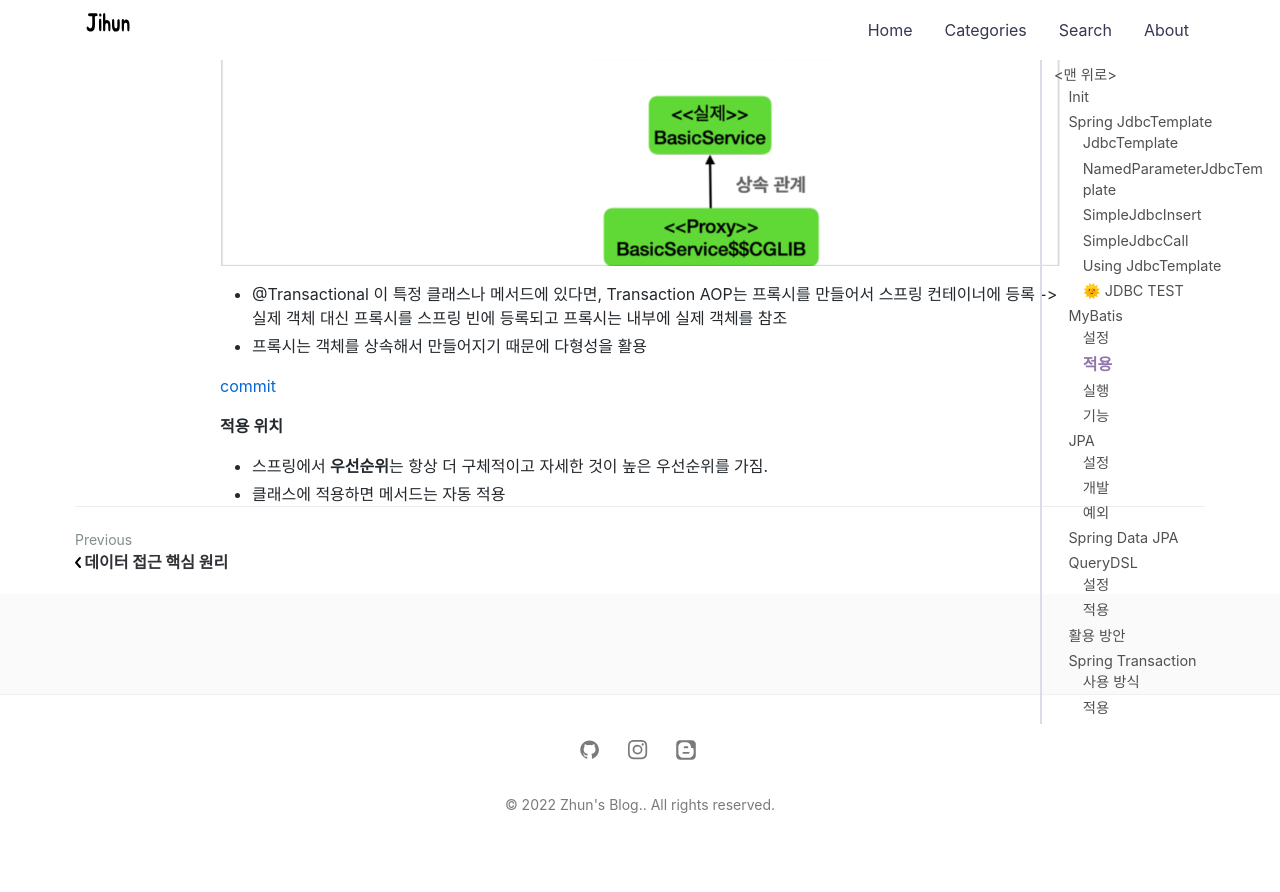
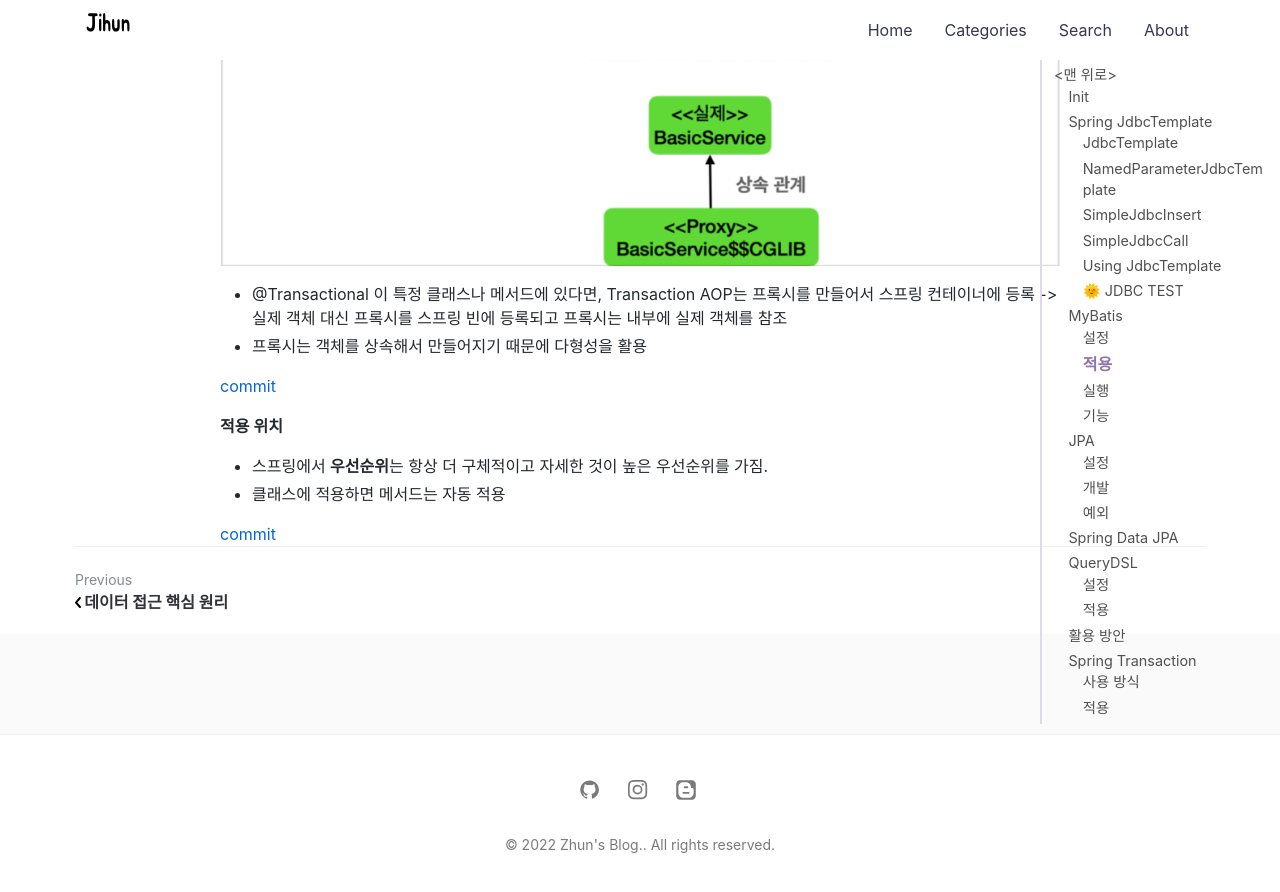
Before and after one commit to jihunparkme/jihunparkme.github.io, a Jekyll site: the page built from _posts/2022-08-08-Spring-DB-Part2.md, in a window 1280 px wide and 900 px high, scrolled down 19758 px. Shown: the top 892 px of the window. Built offline with Jekyll 4.4.1, drawn with Linux system fonts in a browser that asks for light colours; nearby versions of some CDN libraries; comment, search, counter and statistics services are not loaded; before the commit the page ends 20618 px from its top, so only the background shows below that.

Commit message:
add commit

```diff
--- a/_posts/2022-08-08-Spring-DB-Part2.md
+++ b/_posts/2022-08-08-Spring-DB-Part2.md
@@ -840,3 +840,5 @@ Completing transaction for [hello.springtx.apply...BasicService.tx]
 
 - 스프링에서 **우선순위**는 항상 더 구체적이고 자세한 것이 높은 우선순위를 가짐.
 - 클래스에 적용하면 메서드는 자동 적용
+
+[commit](https://github.com/jihunparkme/Inflearn-Spring-DB/commit/be15be175c0c2abb838762a7f14794d78700a7eb)
```
